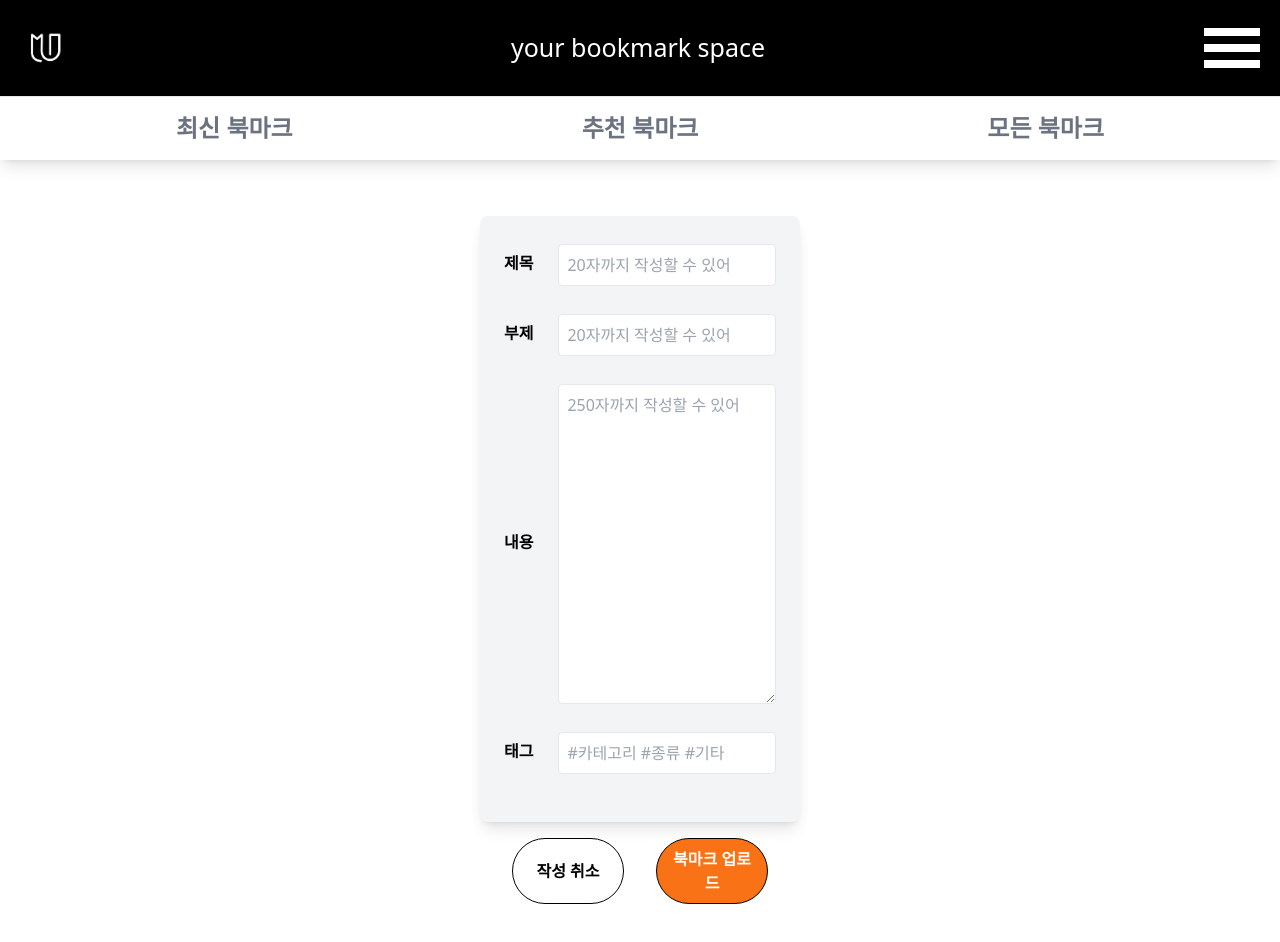
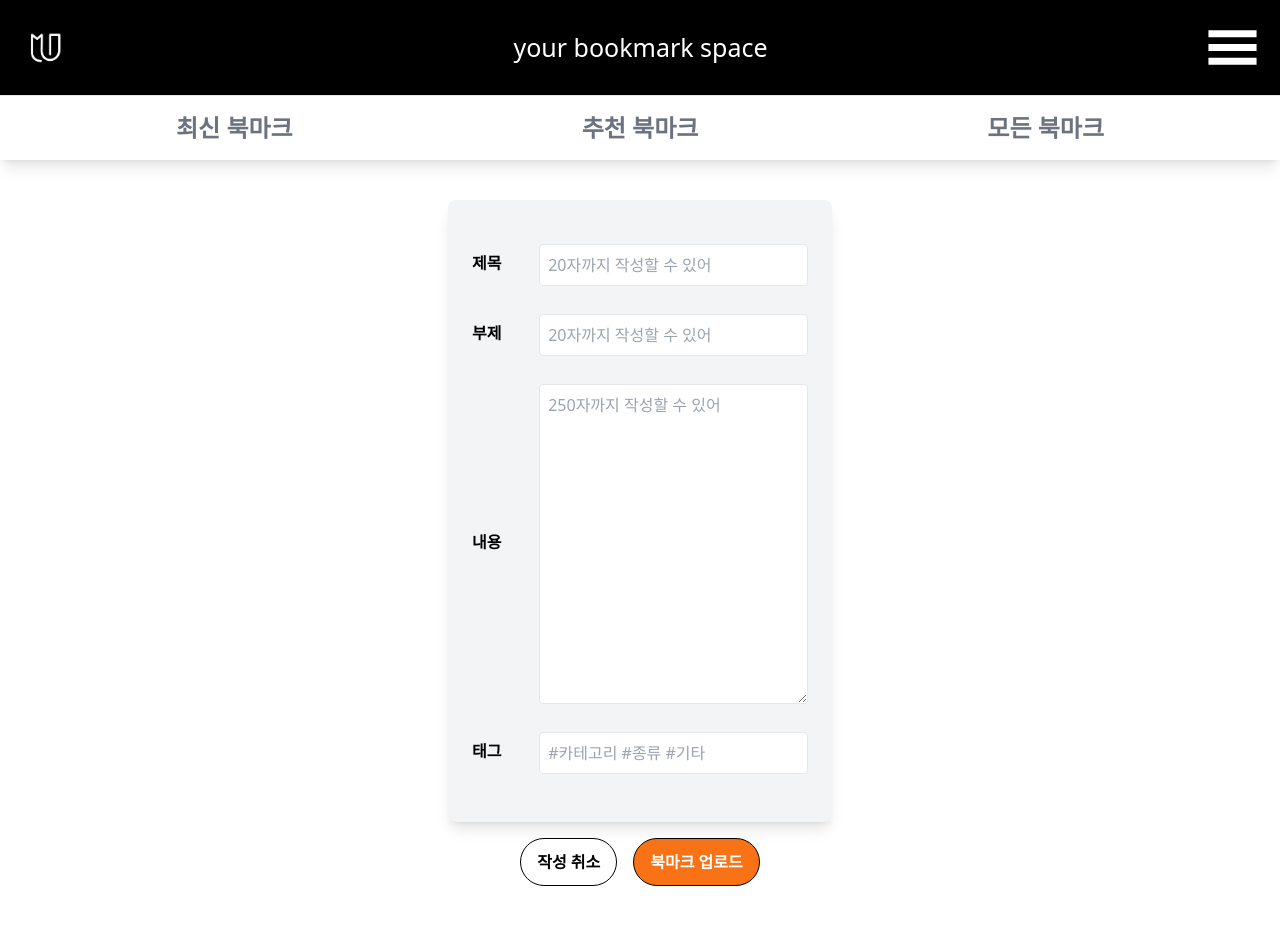
Before and after one commit to UMC-Umark/umark-FE, a React (Create React App) app: page /write in a window 1280 px wide. Shown: the top 942 px of the page. Built offline with nearby package versions, Linux system fonts and the light colour scheme.

Commit message:
[FEAT]- modified pages

```diff
--- a/package.json
+++ b/package.json
@@ -7,6 +7,7 @@
     "@testing-library/jest-dom": "^5.17.0",
     "@testing-library/react": "^13.4.0",
     "@testing-library/user-event": "^13.5.0",
+    "axios": "^1.6.7",
     "react": "^18.2.0",
     "react-dom": "^18.2.0",
     "react-icons": "^5.0.1",
--- a/src/components/Header.jsx
+++ b/src/components/Header.jsx
@@ -37,24 +37,24 @@ const Header = () => {
   };
 
   return (
-    <header className="bg-black text-white flex justify-between items-center h-18 p-4 border-b border-gray-200 fixed top-0 left-0 right-0 z-10">
-      <Link to="/" className="flex items-center">
-        <img src={adimg} alt="로고" className="header-logo h-16" />
+    <header className="bg-black text-white flex justify-between items-center h-24 border-b border-gray-200 fixed top-0 left-0 right-0 z-10">
+      <Link to="/" className="flex items-center  ">
+        <img src={adimg} alt="로고" className="header-logo h-22 pl-4" />
       </Link>
       <nav className="hidden md:flex flex-grow justify-center">
     <Link className="header-text" to="/">your bookmark space</Link>
   </nav>
-      <div className="relative ml-auto" ref={menuRef}>
+      <div className="relative ml-auto pr-5" ref={menuRef}>
               <GiHamburgerMenu
                 onClick={toggleMenu}
                 className="cursor-pointer"
-                size={64}
+                size={55}
               />
               <ul
                 className={
                   isOpen
-                    ? "w-96 h-screen absolute top-0 right-0 duration-500 transform translate-x-0 transition-transform ease-out bg-orange-500 text-black"
-                    : "w-96 h-screen absolute top-0 right-full duration-500 ease-out transform translate-x-full transition-transform bg-green-500 text-black hidden"
+                    ? "no-margin-padding w-96 h-screen absolute top-0 right-0 duration-500 transform translate-x-0 transition-transform ease-out bg-orange-500 text-black"
+      : "no-margin-padding w-96 h-screen absolute top-0 right-full duration-500 ease-out transform translate-x-full transition-transform bg-green-500 text-black hidden"
                 }
               >
                 <div className='mt-32 font-bold'>
@@ -71,7 +71,10 @@ const Header = () => {
                 <div className='mt-16 font-bold'>
                   <li className="text-black cursor-pointer hover:text-white text-2xl my-6 mx-6">피드 광고 제안</li>
                   <li className="text-black cursor-pointer hover:text-white text-2xl my-6 mx-6">QnA</li>
-                  <li className="text-black cursor-pointer hover:text-white text-2xl my-6 mx-6">사용방법</li>
+                  <li className="text-black cursor-pointer hover:text-white text-2xl my-6 mx-6">
+                  <Link to="/intro" onClick={handleLinkClick}>사용 방법</Link>
+                  </li>
+
                 </div>
                 <AiOutlineClose
                   onClick={closeMenu}
--- a/src/pages/Bookmark.jsx
+++ b/src/pages/Bookmark.jsx
@@ -1,6 +1,7 @@
 import React, { useState } from 'react';
 import Menubar from '../components/Menubar';
 import Header from "../components/Header";
+import axios from 'axios';
 
 function Bookmark() {
   const [title, setTitle] = useState('');
@@ -8,15 +9,37 @@ function Bookmark() {
   const [content, setContent] = useState('');
   const [tags, setTags] = useState('');
 
-  const handleSubmit = (e) => {
+  const handleSubmit = async (e) => {
     e.preventDefault();
     console.log('Title:', title);
     console.log('Subtitle:', subtitle);
     console.log('Content:', content);
     console.log('Tags:', tags);
 
-    // 여기서 서버에 데이터를 업로드하거나 필요한 동작을 수행합니다.
+
+    try {
+      // 데이터를 JSON 형식으로 구성
+      const data = {
+        title,
+        subtitle,
+        content,
+        hashTags: tags.split(' ').map(tag => ({ content: tag })),
+      };
+
+      // 서버에 POST 요청 보내기
+      await axios.post('http://localhost:3000/bookmarks', data);
+
+      // 업로드 성공 후 필요한 동작 수행 (예: 리다이렉트 또는 메시지 표시)
+      console.log('북마크 업로드 성공');
+
+      // 입력 필드 초기화
+      handleCancel();
+    } catch (error) {
+      // 오류 처리
+      console.error('북마크 업로드 오류:', error);
+    }
   };
+
 
   const handleCancel = () => {
     setTitle('');
@@ -26,11 +49,14 @@ function Bookmark() {
   };
 
   return (
-    <div>
-      <Header/>
+    <div className="mt-20">
+      <Header />
       <Menubar />
-      <div className="flex items-center justify-center h-screen flex-col">
-        <form onSubmit={handleSubmit} className="w-1/4 bg-gray-100 p-6 rounded-lg shadow-lg">
+      <div className="pt-10 items-center justify-center h-screen flex-col">
+        <form
+          onSubmit={handleSubmit}
+          className="w-96 bg-gray-100 p-6  rounded-lg shadow-lg mx-auto  sm:pt-10"
+        >
           <div className="mb-4 flex items-center">
             <label htmlFor="title" className="block text-black font-bold w-1/5">
               제목
@@ -38,6 +64,7 @@ function Bookmark() {
             <input
               type="text"
               id="title"
+              name="title"
               value={title}
               onChange={(e) => setTitle(e.target.value)}
               className="w-4/5 mt-1 p-2 border rounded focus:outline-none focus:border-blue-500"
@@ -46,7 +73,10 @@ function Bookmark() {
             />
           </div>
           <div className="mb-4 flex items-center">
-            <label htmlFor="subtitle" className="block text-black font-bold w-1/5">
+            <label
+              htmlFor="subtitle"
+              className="block text-black font-bold w-1/5"
+            >
               부제
             </label>
             <input
@@ -60,7 +90,10 @@ function Bookmark() {
             />
           </div>
           <div className="mb-4 flex items-center">
-            <label htmlFor="content" className="block text-black font-bold w-1/5">
+            <label
+              htmlFor="content"
+              className="block text-black font-bold w-1/5"
+            >
               내용
             </label>
             <textarea
@@ -86,18 +119,18 @@ function Bookmark() {
             />
           </div>
         </form>
-        <div className="flex justify-between w-1/5 mt-4">
+        <div className="flex justify-center gap-4 mt-4">
           <button
-            type="submit"
-            onClick={handleSubmit}
-            className="w-1/2 mr-8 py-2 px-4 font-bold rounded-full border border-black bg-white text-black hover:bg-gray-300 focus:outline-none"
+            type="button"
+            onClick={handleCancel}
+            className="py-2 px-4 h-12 font-bold rounded-full border border-black bg-white text-black hover:bg-gray-300 focus:outline-none w-auto"
           >
             작성 취소
           </button>
           <button
-            type="button"
-            onClick={handleCancel}
-            className="w-1/2 py-2 px-4 font-bold rounded-full border border-black bg-orange-500 text-white hover:bg-orange-600 focus:outline-none"
+            type="submit"
+            onClick={handleSubmit}
+            className="py-2 px-4 h-12 font-bold rounded-full border border-black bg-orange-500 text-white hover:bg-orange-600 focus:outline-none w-auto"
           >
             북마크 업로드
           </button>
--- a/src/pages/Recommend.css
+++ b/src/pages/Recommend.css
@@ -277,7 +277,6 @@ li {
     align-self: center;
 }
 
-<<<<<<< HEAD:src/css/Bookmark.css
 .card {
     position: relative;
     display: flex;
@@ -403,8 +402,6 @@ li {
     align-self: center;
 }
 
-=======
->>>>>>> 19ad76da99d26ff4b8c079ee63f16c9e1dde4fc4:src/pages/Recommend.css
 /*-- container --*/
 .container {
     width: 100%;
--- a/src/pages/Reporting.jsx
+++ b/src/pages/Reporting.jsx
@@ -97,13 +97,17 @@ const ReportingPage = () => {
       {showModal && (
   <div className="fixed inset-0 bg-black bg-opacity-70 flex justify-center items-center">
     <div className="text-white bg-transparent p-4 rounded-lg text-center">
-            <p>신고가 정상적으로 제출되었어요.</p>
-            <button onClick={handleCloseModal} className="mt-4 bg-white text-black font-bold py-2 px-4 rounded">
+      <p className="text-lg pb-4">신고가 정상적으로 제출되었어요.</p>
+      <button
+          onClick={handleCloseModal}
+          className="bg-white text-black font-bold py-2 px-4 rounded focus:outline-none transition duration-300 ease-in-out transform hover:-translate-y-1 hover:shadow-lg"
+        >
         확인
       </button>
     </div>
   </div>
 )}
+
     </div>
   );
 };
```
Also changed, not shown: src/pages/MyBookmark.jsx (+94 -2 lines), src/pages/Reporting.css (added, +25 -0 lines), 1 other file (tests, documents, lock files or other folders). Lines whose indentation alone changed are shown as unchanged.
